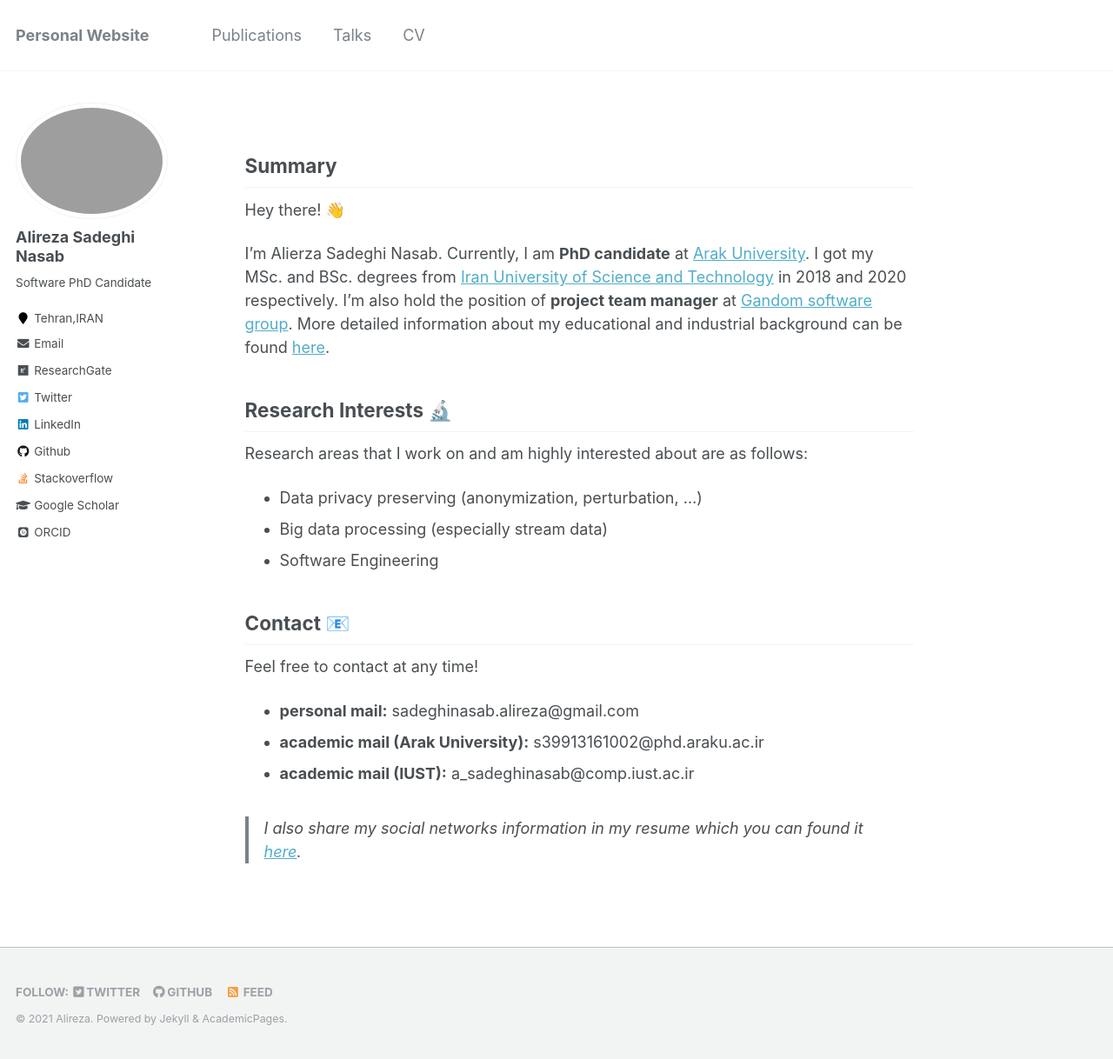
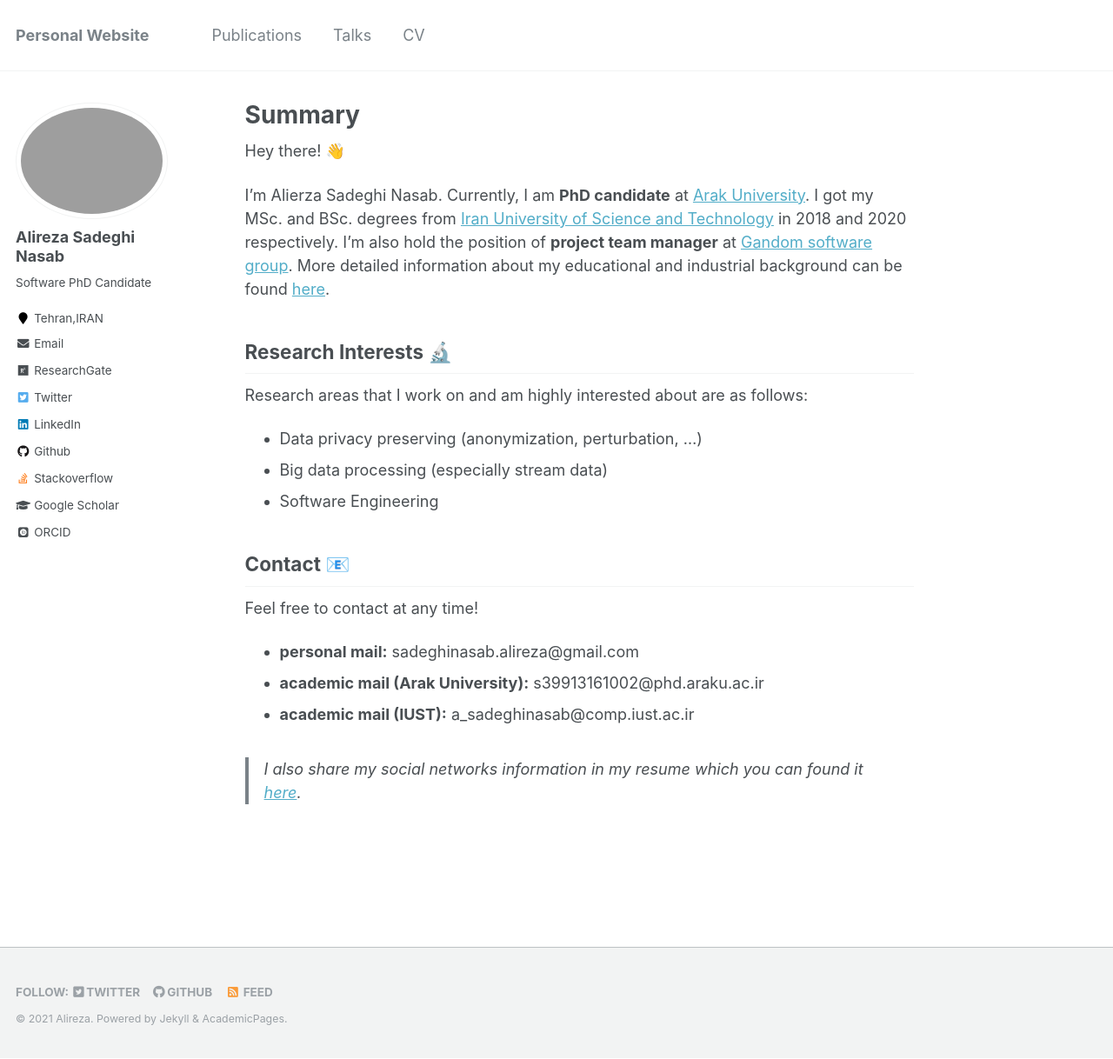
Before and after one commit to AlirezaSN/AlirezaSN.github.io, a Jekyll site: the page built from _pages/about.md, in a window 1280 px wide and 1218 px high. Shown: the whole window at 87% size. Built offline with Jekyll 4.4.1, drawn with Linux system fonts in a browser that asks for light colours; some web fonts are replaced.

```diff
--- a/_pages/about.md
+++ b/_pages/about.md
@@ -1,14 +1,12 @@
 ---
 permalink: /
-title: ""
+title: "Summary"
 excerpt: "About me"
 author_profile: true
 redirect_from:
   - /about/
   - /about.html
 ---
-
-## Summary
 
 Hey there! 👋
 
--- a/_pages/talks.html
+++ b/_pages/talks.html
@@ -5,11 +5,7 @@ permalink: /talks/
 author_profile: true
 ---
 
-{% if site.talkmap_link == true %}
-
-<p style="text-decoration:underline;"><a href="/talkmap.html">See a map of all the places I've given a talk!</a></p>
-
-{% endif %}
+{% include base_path %}
 
 {% for post in site.talks reversed %}
   {% include archive-single-talk.html %}
```
